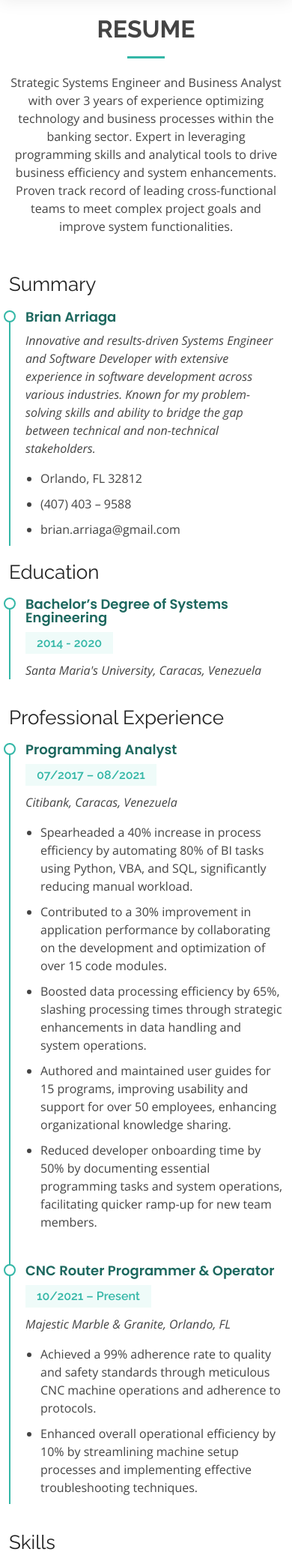
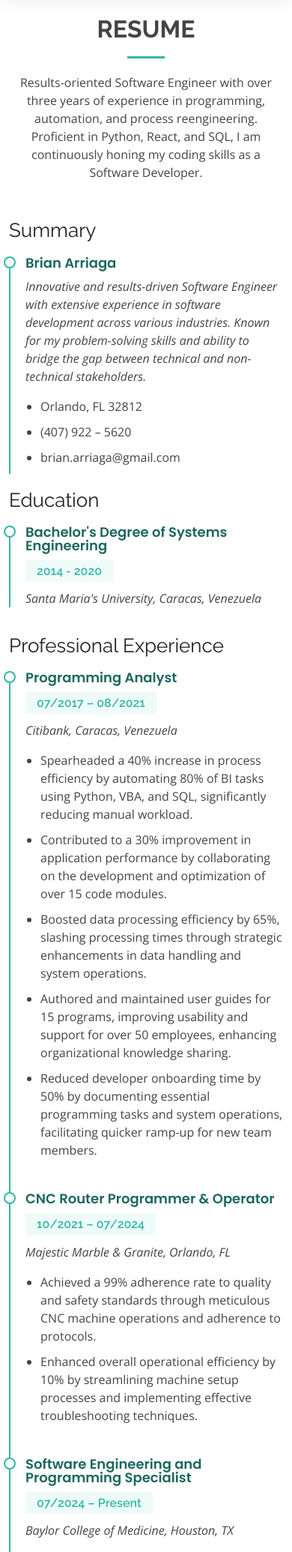
Before and after one commit to BAXTOR95/portfolio, a Flask app: page /resume in a window 390 px wide. Shown: the part 70-2140 px from the top of the page at 75% size. Run offline with Flask 3, Linux system fonts and the light colour scheme; some libraries are stand-ins or nearby versions.

Commit message:
update resume and change phone number

```diff
--- a/templates/contact.html
+++ b/templates/contact.html
@@ -61,7 +61,7 @@ ideas, or potential collaborations.{% endblock %}
 						<div class="phone">
 							<i class="bi bi-phone"></i>
 							<h4>Call:</h4>
-							<p>(407) 403 – 9588</p>
+							<p>(407) 922 – 5620</p>
 						</div>
 					</div>
 				</div>
--- a/templates/resume.html
+++ b/templates/resume.html
@@ -7,7 +7,7 @@
 {% block og_title %}Brian Arriaga's Resume{% endblock %}
 <!-- Description -->
 {% block og_description %}Explore the resume of Brian Arriaga, a strategic
-Systems Engineer and Business Analyst with over 3 years of experience in the
+Software Engineer with over 3 years of experience in the
 banking sector, specializing in optimizing technology and business processes.{%
 endblock %}
 
@@ -16,7 +16,7 @@ endblock %}
 {% block twitter_title %}Brian Arriaga's Resume{% endblock %}
 <!-- Description -->
 {% block twitter_description %}Explore the resume of Brian Arriaga, a strategic
-Systems Engineer and Business Analyst with over 3 years of experience in the
+Software Engineer with over 3 years of experience in the
 banking sector, specializing in optimizing technology and business processes.{%
 endblock %}
 
@@ -30,12 +30,7 @@ endblock %}
 			<div class="section-title">
 				<h2>Resume</h2>
 				<p>
-					Strategic Systems Engineer and Business Analyst with over 3 years of
-					experience optimizing technology and business processes within the
-					banking sector. Expert in leveraging programming skills and analytical
-					tools to drive business efficiency and system enhancements. Proven
-					track record of leading cross-functional teams to meet complex project
-					goals and improve system functionalities.
+					Results-oriented Software Engineer with over three years of experience in programming, automation, and process reengineering. Proficient in Python, React, and SQL, I am continuously honing my coding skills as a Software Developer.
 				</p>
 			</div>
 
@@ -46,8 +41,7 @@ endblock %}
 						<h4>Brian Arriaga</h4>
 						<p>
 							<em
-								>Innovative and results-driven Systems Engineer and Software
-								Developer with extensive experience in software development
+								>Innovative and results-driven Software Engineer with extensive experience in software development
 								across various industries. Known for my problem-solving skills
 								and ability to bridge the gap between technical and
 								non-technical stakeholders.</em
@@ -56,14 +50,14 @@ endblock %}
 
 						<ul>
 							<li>Orlando, FL 32812</li>
-							<li>(407) 403 – 9588</li>
+							<li>(407) 922 – 5620</li>
 							<li>brian.arriaga@gmail.com</li>
 						</ul>
 					</div>
 
 					<h3 class="resume-title">Education</h3>
 					<div class="resume-item">
-						<h4>Bachelor’s Degree of Systems Engineering</h4>
+						<h4>Bachelor's Degree of Systems Engineering</h4>
 						<h5>2014 - 2020</h5>
 						<p><em>Santa Maria's University, Caracas, Venezuela</em></p>
 					</div>
@@ -104,7 +98,7 @@ endblock %}
 					</div>
 					<div class="resume-item">
 						<h4>CNC Router Programmer & Operator</h4>
-						<h5>10/2021 – Present</h5>
+						<h5>10/2021 – 07/2024</h5>
 						<p><em>Majestic Marble & Granite, Orlando, FL</em></p>
 						<ul>
 							<li>
@@ -116,6 +110,28 @@ endblock %}
 								Enhanced overall operational efficiency by 10% by streamlining
 								machine setup processes and implementing effective
 								troubleshooting techniques.
+							</li>
+						</ul>
+					</div>
+					<div class="resume-item">
+						<h4>Software Engineering and Programming Specialist</h4>
+						<h5>07/2024 – Present</h5>
+						<p><em>Baylor College of Medicine, Houston, TX</em></p>
+						<ul>
+							<li>
+								Led the comprehensive UI/UX redesign of a React Native mobile application for the Passport for Care project, implementing responsive accordion layouts, optimized data retrieval systems, and intuitive navigation patterns that significantly enhanced patient care accessibility.
+							</li>
+							<li>
+								Resolved over 150 critical issues across six major healthcare applications, improving system stability, performance, and user experience through strategic debugging and code optimization.
+							</li>
+							<li>
+								Engineered robust SSO integration solutions across multiple platforms, streamlining authentication processes and enhancing security protocols for sensitive healthcare systems.
+							</li>
+							<li>
+								Implemented performance-critical optimizations including intelligent caching mechanisms, search result indexing, and batch processing enhancements that reduced response times by eliminating timeout errors in high-volume healthcare data systems.
+							</li>
+							<li>
+								Architected and deployed scalable content management solutions with customized Wagtail CMS components, enabling healthcare professionals to efficiently manage and distribute critical medical resources.
 							</li>
 						</ul>
 					</div>
@@ -132,8 +148,8 @@ endblock %}
 								(including ES5/ES6), SQL, VBA
 							</li>
 							<li>
-								<strong>Web Development:</strong> React, Angular, Django, Flask,
-								HTML5, CSS3, Node.js, TypeScript
+								<strong>Web Development:</strong> React, React Native, Angular, Django, Flask,
+								HTML5, CSS3, Node.js, TypeScript, Wagtail CMS
 							</li>
 							<li>
 								<strong>Data Analysis Tools:</strong> SAS, MSBI Suite (SSIS,
@@ -141,10 +157,10 @@ endblock %}
 							</li>
 							<li>
 								<strong>Software & Tools:</strong> Docker, Git, Microsoft Office
-								Suite, ETL Tools
+								Suite, ETL Tools, AWS, Azure, Jira, Confluence
 							</li>
 							<li>
-								<strong>Methodologies:</strong> Agile, TDD/BDD, Continuous
+								<strong>Methodologies:</strong> Agile, Scrum, TDD/BDD, Continuous
 								Integration/Continuous Deployment (CI/CD)
 							</li>
 						</ul>
```
